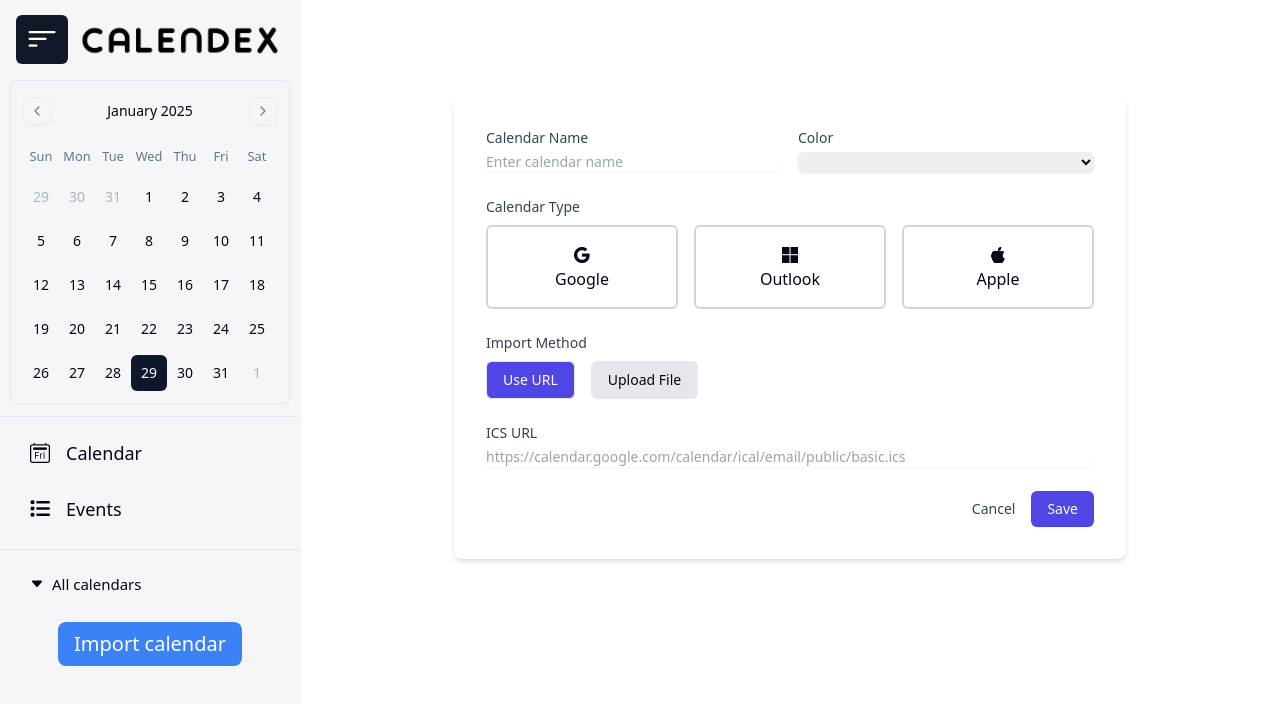
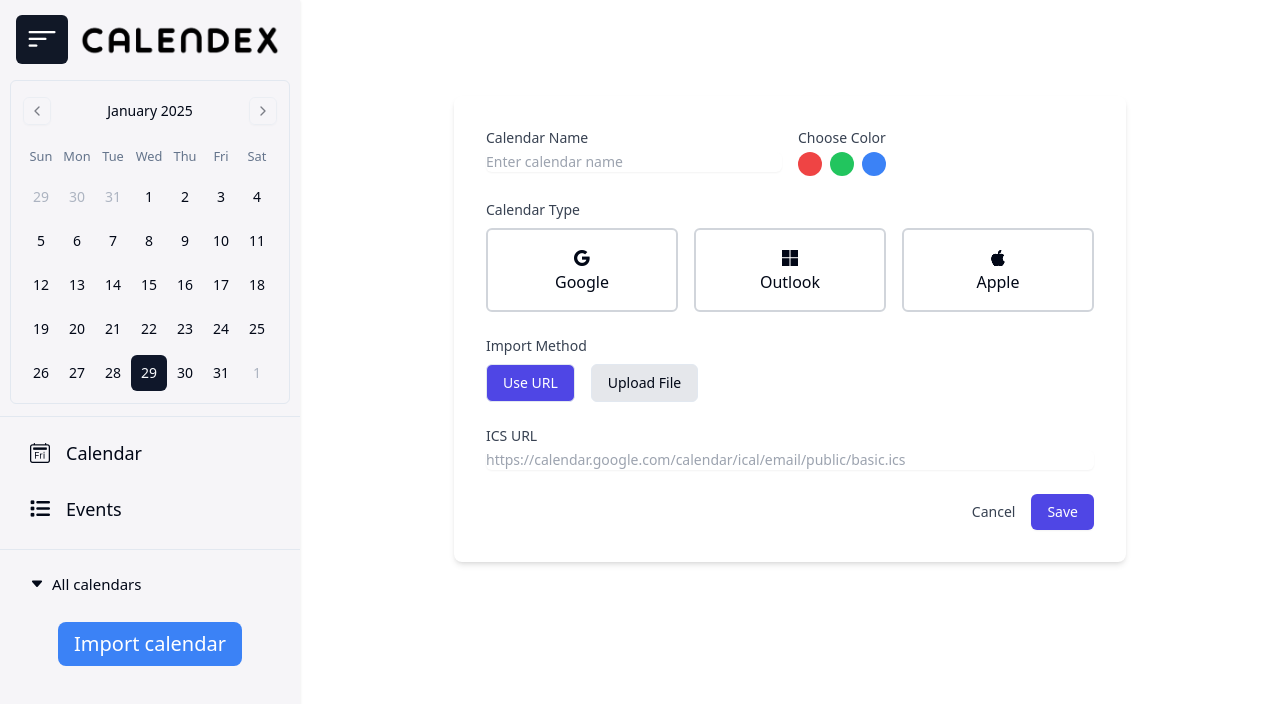
Before and after one commit to danielilievskii/calendex, a Vue app: page /calendar-import in a window 1280 px wide. Shown: the top 704 px of the page. Built offline with nearby package versions, Linux system fonts and the light colour scheme.

Commit message:
Enhance ImportCalendar component: improve layout, update color selection to buttons, and fix form submission handling

```diff
--- a/src/components/ImportCalendar.vue
+++ b/src/components/ImportCalendar.vue
@@ -1,20 +1,36 @@
 <template>
-  <form @submit.prevent="handleSubmit" class="max-w-2xl mx-auto p-4 sm:p-8 bg-white rounded-lg shadow-md">
+  <div class="max-w-2xl mx-auto p-4 sm:p-8 bg-white rounded-lg shadow-md">
 
     <div class="mb-6 flex flex-col sm:flex-row gap-4">
       <div class="w-full sm:w-1/2">
         <label for="name" class="block text-sm font-medium text-gray-700">Calendar Name</label>
-        <input v-model="calendarName" type="text" name="name" id="name" class="mt-1 block w-full rounded-md border-gray-300 shadow-sm focus:border-indigo-500 focus:ring-indigo-500 sm:text-sm" placeholder="Enter calendar name" />
+        <input v-model="calendarName" type="text" name="name" id="name"
+        class="mt-1 block w-full rounded-md border-gray-300 shadow-sm focus:border-indigo-500
+        focus:ring-indigo-500 sm:text-sm"
+        placeholder="Enter calendar name" />
       </div>
 
       <div class="w-full sm:w-1/2">
-        <label for="color" class="block text-sm font-medium text-gray-700">Color</label>
-          <select v-model="calendarColor" id="color" class="mt-1 block w-full rounded-md border-gray-300 shadow-sm focus:border-indigo-500 focus:ring-indigo-500 sm:text-sm">
-            <option value="red">Red</option>
-            <option value="green">Green</option>
-            <option value="blue">Blue</option>
-          </select>
+        <label for="color" class="block text-sm font-medium text-gray-700">Choose Color</label>
+        <div class="mt-1 flex gap-2">
+          <button
+            @click="calendarColor = 'red'"
+            class="w-6 h-6 bg-red-500 rounded-full cursor-pointer"
+            :class="calendarColor === 'red' ? 'ring-2 ring-offset-2 ring-red-500' : ''"
+          ></button>
+          <button
+            @click="calendarColor = 'green'"
+            class="w-6 h-6 bg-green-500 rounded-full cursor-pointer"
+            :class="calendarColor === 'green' ? 'ring-2 ring-offset-2 ring-green-500' : ''"
+          ></button>
+          <button
+            @click="calendarColor = 'blue'"
+            class="w-6 h-6 bg-blue-500 rounded-full cursor-pointer"
+            :class="calendarColor === 'blue' ? 'ring-2 ring-offset-2 ring-blue-500' : ''"
+          ></button>
+        </div>
       </div>
+
     </div>
 
     <div class="mb-6">
@@ -22,21 +38,27 @@
       <RadioGroup v-model="calendarType" default-value="google" class="mt-2 grid grid-cols-1 sm:grid-cols-3 gap-4">
         <div>
           <RadioGroupItem id="google" value="google" class="peer sr-only" />
-          <label for="google" class="flex flex-col items-center justify-between rounded-md border-2 border-gray-300 bg-white p-4 hover:bg-gray-50 peer-checked:border-indigo-500">
+          <label for="google" class="flex flex-col items-center justify-between
+          rounded-md border-2 border-gray-300 bg-white p-4 hover:bg-gray-50
+          peer-checked:border-indigo-500">
             <i class="bi bi-google"></i>
             Google
           </label>
         </div>
         <div>
           <RadioGroupItem id="outlook" value="outlook" class="peer sr-only" />
-          <label for="outlook" class="flex flex-col items-center justify-between rounded-md border-2 border-gray-300 bg-white p-4 hover:bg-gray-50 peer-checked:border-indigo-500">
+          <label for="outlook" class="flex flex-col items-center justify-between
+          rounded-md border-2 border-gray-300 bg-white p-4 hover:bg-gray-50
+          peer-checked:border-indigo-500">
             <i class="bi bi-microsoft"></i>
             Outlook
           </label>
         </div>
         <div>
           <RadioGroupItem id="apple" value="apple" class="peer sr-only" />
-          <label for="apple" class="flex flex-col items-center justify-between rounded-md border-2 border-gray-300 bg-white p-4 hover:bg-gray-50 peer-checked:border-indigo-500">
+          <label for="apple" class="flex flex-col items-center justify-between
+          rounded-md border-2 border-gray-300 bg-white p-4 hover:bg-gray-50
+          peer-checked:border-indigo-500">
             <i class="bi bi-apple"></i>
             Apple
           </label>
@@ -47,26 +69,41 @@
     <div class="mb-6">
       <span class="block text-sm font-medium text-gray-700">Import Method</span>
       <div class="mt-2 flex flex-col sm:flex-row gap-4">
-        <button type="button" class="px-4 py-2 rounded-md border text-sm font-medium" :class="importMethod === 'url' ? 'bg-indigo-600 text-white' : 'bg-gray-200'" @click="importMethod = 'url'">Use URL</button>
-        <button type="button" class="px-4 py-2 rounded-md border text-sm font-medium" :class="importMethod === 'file' ? 'bg-indigo-600 text-white' : 'bg-gray-200'" @click="importMethod = 'file'">Upload File</button>
+
+        <button type="button" class="px-4 py-2 rounded-md border text-sm font-medium"
+        :class="importMethod === 'url' ? 'bg-indigo-600 text-white' : 'bg-gray-200'"
+        @click="importMethod = 'url'">Use URL</button>
+
+        <button type="button" class="px-4 py-2 rounded-md border text-sm font-medium"
+        :class="importMethod === 'file' ? 'bg-indigo-600 text-white' : 'bg-gray-200'"
+        @click="importMethod = 'file'">Upload File</button>
+
       </div>
     </div>
 
     <div v-if="importMethod === 'url'" class="mb-6">
       <label for="icsUrl" class="block text-sm font-medium text-gray-700">ICS URL</label>
-      <input v-model="calendarUrl" type="text" id="icsUrl" class="mt-1 block w-full rounded-md border-gray-300 shadow-sm focus:border-indigo-500 focus:ring-indigo-500 sm:text-sm" placeholder="https://calendar.google.com/calendar/ical/email/public/basic.ics" />
+      <input v-model="calendarUrl" type="text" id="icsUrl"
+      class="mt-1 block w-full rounded-md border-gray-300 shadow-sm
+      focus:border-indigo-500 focus:ring-indigo-500 sm:text-sm"
+       placeholder="https://calendar.google.com/calendar/ical/email/public/basic.ics" />
     </div>
 
     <div v-if="importMethod === 'file'" class="mb-6">
       <label for="iscFile" class="block text-sm font-medium text-gray-700">ICS File</label>
-      <input ref="calendarFile" type="file" id="iscFile" class="mt-1 block w-full text-sm text-gray-500 file:mr-4 file:py-2 file:px-4 file:rounded-md file:border-0 file:text-sm file:font-semibold file:bg-indigo-50 file:text-indigo-600 hover:file:bg-indigo-100" />
+      <input ref="calendarFile" type="file" id="iscFile"
+      class="mt-1 block w-full text-sm text-gray-500 file:mr-4 file:py-2 file:px-4
+      file:rounded-md file:border-0 file:text-sm file:font-semibold file:bg-indigo-50
+      file:text-indigo-600 hover:file:bg-indigo-100" />
     </div>
 
     <div class="flex items-center justify-end gap-4">
-      <button type="button" class="text-sm font-medium text-gray-700" @click="resetForm">Cancel</button>
-      <button type="submit" class="px-4 py-2 rounded-md bg-indigo-600 text-sm font-medium text-white shadow-sm hover:bg-indigo-500">Save</button>
+      <button type="button" class="text-sm font-medium text-gray-700" @click="resetdiv">Cancel</button>
+
+      <button @click="handleSubmit" type="submit" class="px-4 py-2 rounded-md bg-indigo-600
+      text-sm font-medium text-white shadow-sm hover:bg-indigo-500">Save</button>
     </div>
-  </form>
+  </div>
 </template>
 
 <script setup lang="ts">
```
